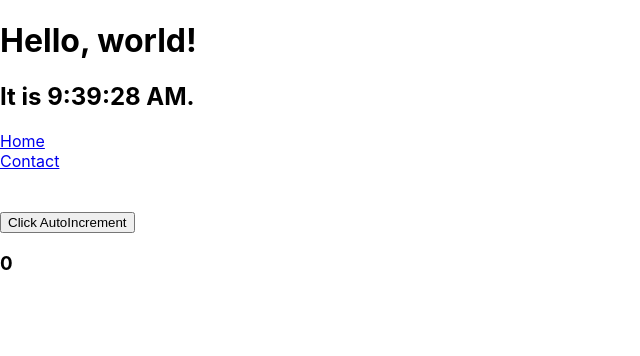
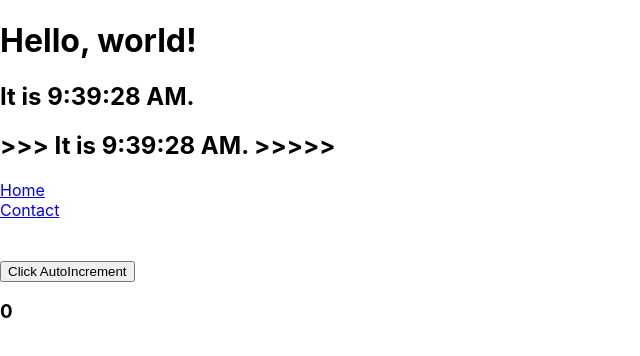
Before and after one commit to Attachai77/my-first-react, a React (Create React App) app in the folder my-app/: page /clock in a window 1280 px wide. Shown: the top 356 px of the page, without its empty margins (0-640 px from the left). Built offline with nearby package versions, Linux system fonts and the light colour scheme.

Commit message:
using function coponent & convert format date

```diff
--- a/my-app/src/view/Clock.js
+++ b/my-app/src/view/Clock.js
@@ -36,6 +36,7 @@ class Clock extends Component {
             <div>
                 <h1>Hello, world!</h1>
                 <h2>It is {this.state.date.toLocaleTimeString()}.</h2>
+                <FormattedDate date={this.state.date} />
 
                 {/* Route Link */}
                 <Link to="/">Home</Link><br/>
@@ -67,4 +68,8 @@ class Clock extends Component {
     }
 }
 
+function FormattedDate(props) {
+    return <h2> >>> It is {props.date.toLocaleTimeString()}. >>>>> </h2>;
+}
+
 export default Clock
```
